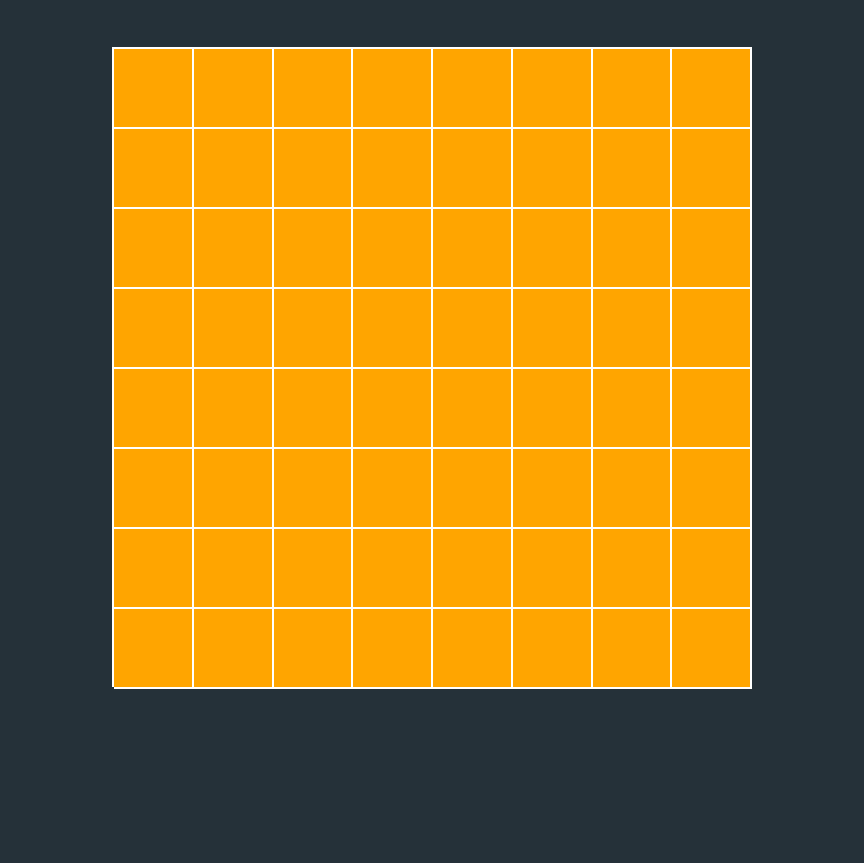
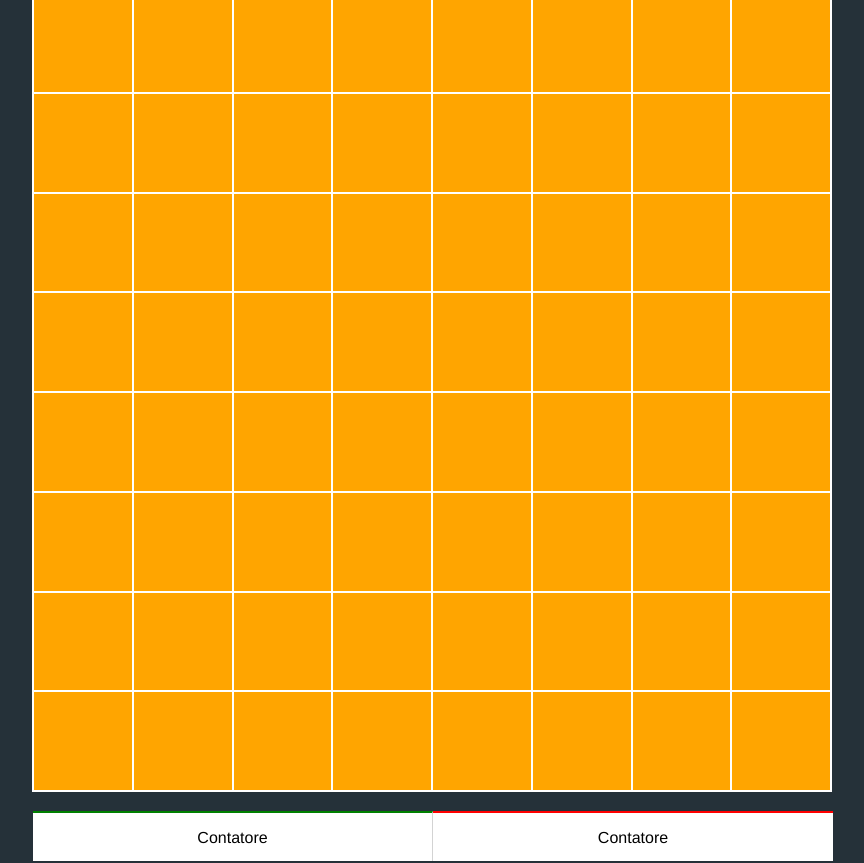
Before and after one commit to giuseppebarbara92/jquery-quadratini, a plain HTML site: page index.html in a window 1280 px wide. Shown: the part 58-921 px from the top of the page, without its empty margins (208-1072 px from the left). Before the commit the page ends 800 px from the top, so only its background shows below. Drawn offline with nearby package versions, Linux system fonts and the light colour scheme.

Commit message:
Correzione esercizio. quadratini + contatore

```diff
--- a/index.html
+++ b/index.html
@@ -7,14 +7,75 @@
     <title></title>
   </head>
   <body>
-    <div class="title">
-      <h1>Esercizio:</h1>
-      <span>Quadratini</span>
-    </div>
+    <div class="square_wrapper">
+      <div class="line_square">
+        <div class="square wannabeRed"></div>
+        <div class="square"></div>
+        <div class="square"></div>
+        <div class="square wannabeRed"></div>
+        <div class="square"></div>
+        <div class="square"></div>
+        <div class="square"></div>
+        <div class="square"></div>
+      </div>
 
-    <div class="box_contenitore">
-      <div class="row">
+      <div class="line_square">
         <div class="square"></div>
+        <div class="square wannabeRed"></div>
+        <div class="square"></div>
+        <div class="square wannabeRed"></div>
+        <div class="square"></div>
+        <div class="square"></div>
+        <div class="square"></div>
+        <div class="square wannabeRed"></div>
+      </div>
+
+      <div class="line_square">
+        <div class="square"></div>
+        <div class="square"></div>
+        <div class="square"></div>
+        <div class="square"></div>
+        <div class="square"></div>
+        <div class="square"></div>
+        <div class="square wannabeRed"></div>
+        <div class="square wannabeRed"></div>
+      </div>
+
+      <div class="line_square">
+        <div class="square wannabeRed"></div>
+        <div class="square"></div>
+        <div class="square wannabeRed"></div>
+        <div class="square"></div>
+        <div class="square"></div>
+        <div class="square"></div>
+        <div class="square"></div>
+        <div class="square"></div>
+      </div>
+
+      <div class="line_square">
+        <div class="square"></div>
+        <div class="square"></div>
+        <div class="square"></div>
+        <div class="square"></div>
+        <div class="square wannabeRed"></div>
+        <div class="square"></div>
+        <div class="square"></div>
+        <div class="square"></div>
+      </div>
+
+      <div class="line_square">
+        <div class="square"></div>
+        <div class="square wannabeRed"></div>
+        <div class="square wannabeRed"></div>
+        <div class="square"></div>
+        <div class="square"></div>
+        <div class="square"></div>
+        <div class="square"></div>
+        <div class="square"></div>
+      </div>
+
+      <div class="line_square">
+        <div class="square wannabeRed"></div>
         <div class="square"></div>
         <div class="square"></div>
         <div class="square"></div>
@@ -24,95 +85,29 @@
         <div class="square"></div>
       </div>
 
-      <div class="row">
-        <div class="square"></div>
-        <div class="square"></div>
-        <div class="red"></div>
-        <div class="square"></div>
-        <div class="square"></div>
-        <div class="red"></div>
-        <div class="square"></div>
-        <div class="square"></div>
-      </div>
-
-
-      <div class="row">
+      <div class="line_square">
         <div class="square"></div>
         <div class="square"></div>
         <div class="square"></div>
         <div class="square"></div>
+        <div class="square wannabeRed"></div>
         <div class="square"></div>
         <div class="square"></div>
-        <div class="red"></div>
-        <div class="red"></div>
+        <div class="square wannabeRed"></div>
       </div>
 
-
-      <div class="row">
-        <div class="square"></div>
-        <div class="square"></div>
-        <div class="square"></div>
-        <div class="square"></div>
-        <div class="square"></div>
-        <div class="red"></div>
-        <div class="square"></div>
-        <div class="square"></div>
+      <div class="box_contatore">
+        <div class="contatore_verdi">
+        <p id="number_green">Contatore</p>
+        </div>
+        <div class="contatore_rossi">
+        <p id="number_red">Contatore</p>
+        </div>
       </div>
-
-
-      <div class="row">
-        <div class="square"></div>
-        <div class="square"></div>
-        <div class="red"></div>
-        <div class="square"></div>
-        <div class="square"></div>
-        <div class="red"></div>
-        <div class="square"></div>
-        <div class="square"></div>
-      </div>
-
-
-
-      <div class="row">
-        <div class="red"></div>
-        <div class="square"></div>
-        <div class="square"></div>
-        <div class="square"></div>
-        <div class="square"></div>
-        <div class="red"></div>
-        <div class="square"></div>
-        <div class="square"></div>
-      </div>
-
-
-      <div class="row">
-        <div class="square"></div>
-        <div class="red"></div>
-        <div class="square"></div>
-        <div class="square"></div>
-        <div class="square"></div>
-        <div class="square"></div>
-        <div class="red"></div>
-        <div class="red"></div>
-      </div>
-
-
-      <div class="row">
-        <div class="square"></div>
-        <div class="red"></div>
-        <div class="square"></div>
-        <div class="square"></div>
-        <div class="red"></div>
-        <div class="red"></div>
-        <div class="square"></div>
-        <div class="square"></div>
-      </div>
-
-
-
 
     </div>
 
-  <script src="main.js" type="text/javascript"></script>
+
+    <script src="main.js" type="text/javascript"></script>
   </body>
-</html>
+  </html>
--- a/main.js
+++ b/main.js
@@ -1,7 +1,28 @@
+// Consigli su video 34 A
+// Creare una griglia formata da 8x8 quadratini tutti bianchi.
+
+
+
+// 15 di questi quadratini (scelti a caso all’inizio) se cliccati diventano rossi,
+// gli altri diventano verdi.
+
+var contatore_rossi = 0;
+var contatore_verdi = 0;
+
 $('.square').click(function(){
-$(this).css('background','green');
+var wannabeRed = $(this).hasClass('wannabeRed');
+  if (wannabeRed == true) {
+  $(this).css('background', 'red');
+  contatore_rossi++;
+  $('#number_red').text('Quadrati rossi trovati = ' + contatore_rossi);
+  }
+  else {
+    $(this).css('background', 'green');
+    contatore_verdi++;
+    $('#number_green').html('Quadrati verdi trovati = ' + contatore_verdi);
+  }
 });
 
-$('.red').click(function(){
-$(this).css('background','red');
-});
+
+ // Sopra alla griglia deve esserci un contatore che conta quanti rossi e quanti verdi sono stati scoperti
+// wannabeRed
--- a/style.css
+++ b/style.css
@@ -9,41 +9,55 @@ body{
   background: rgb(37, 49, 57);
 }
 
-.title{
-  height: auto;
-  width: 640px;
-  margin: 0 auto;
-  color: white;
+
+.square_wrapper{
+  height: 800px;
+  width: 800px;
+  background: red;
+  margin: 50px auto;
+  border: 1px solid white;
 }
 
-.box_contenitore{
-  height: 640px;
-  width: 640px;
-  background: orange;
-  margin: 50px auto;
-  border-top: 2px solid white;
-  border-left: 2px solid white;
-}
-
-.row{
-  height: 80px;
+.line_square{
+  height: calc(100% / 8);
   width: 100%;
-  display: flex;
-  flex-direction: row;
+  background: yellow;
 }
 
 .square{
-  height: 80px;
-  width: 80px;
-  border-bottom: 2px solid white;
-  border-right: 2px solid white;
+  height: 100%;
+  width: calc(100% / 8);
+  background: orange;
+  float: left;
+  border: 1px solid white;
   cursor: pointer;
 }
 
-.red{
-  height: 80px;
-  width: 80px;
-  border-bottom: 2px solid white;
-  border-right: 2px solid white;
-  cursor: pointer;
+.box_contatore{
+  height: 50px;
+  width: 800px;
+  background: red;
+  margin-top: 20px;
+  margin-bottom: 50px;
 }
+
+.contatore_verdi{
+  height: 100%;
+  width: 50%;
+  background: white;
+  float: left;
+  border-top: 2px solid green;
+  border-right: 1px solid lightgrey;
+  text-align: center;
+  line-height: 50px;
+}
+
+.contatore_rossi{
+  height: 100%;
+  width: 50%;
+  background: white;
+  float: left;
+  border-top: 2px solid red;
+  text-align: center;
+  line-height: 50px;
+}
```
